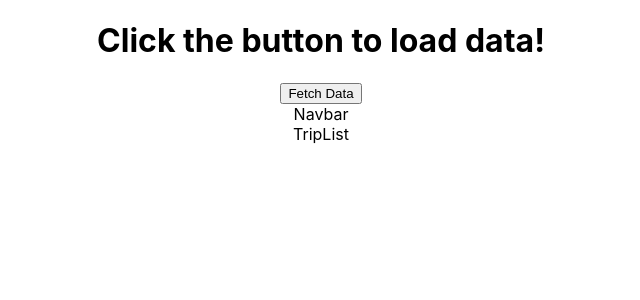
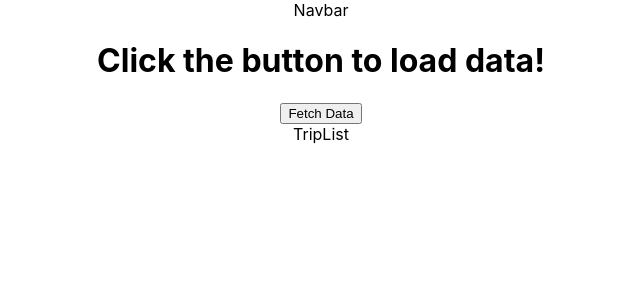
Before and after one commit to wonth93/wayfarer, a React (Create React App) app in the folder trip/: page / in a window 1280 px wide. Shown: the top 300 px of the page, without its empty margins (319-959 px from the left). Built offline with nearby package versions, Linux system fonts and the light colour scheme.

Commit message:
added navbar and triplist components to app

```diff
--- a/trip/src/App.js
+++ b/trip/src/App.js
@@ -49,9 +49,9 @@ function App() {
 
   return (
     <div className="App">
+      <Navbar />
       <h1>{message}</h1>
       <button onClick={fetchData}>Fetch Data</button>
-      <Navbar />
       <TripList />
     </div>
   );
```
